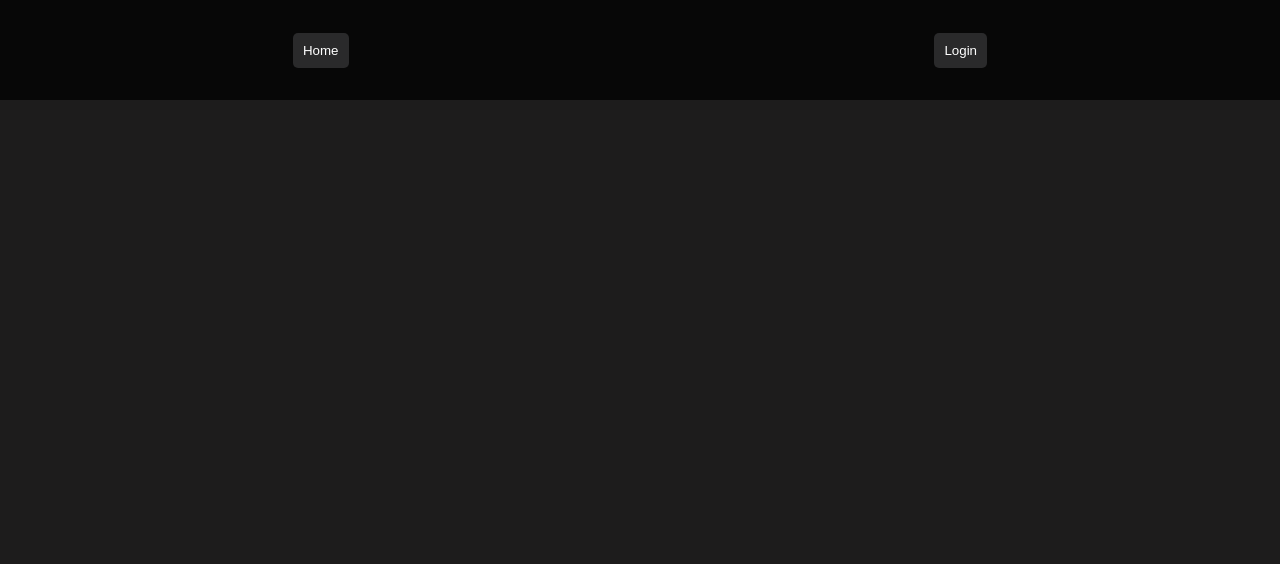
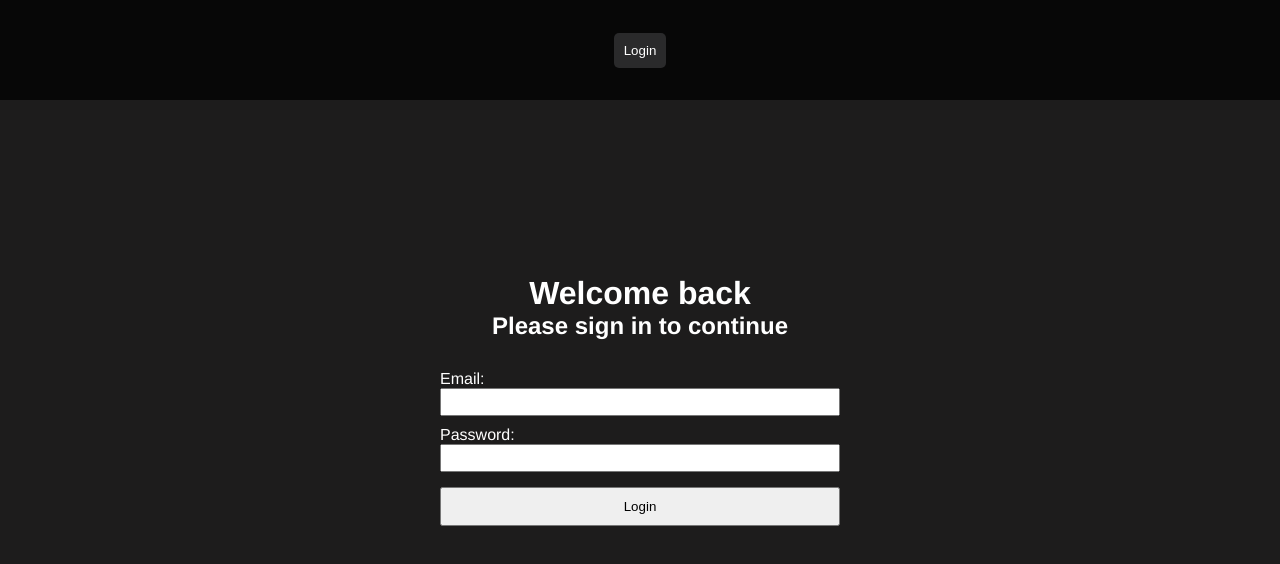
Before and after one commit to umar-bunu/seizure-tracking-system, a React (Create React App) app: page / in a window 1280 px wide. Shown: the top 564 px of the page. Built offline with nearby package versions, Linux system fonts and the light colour scheme; no server answers.

Commit message:
yoppppp-[p-dsafdsaf

```diff
--- a/src/App.js
+++ b/src/App.js
@@ -10,7 +10,6 @@ import { useAuthState } from "react-firebase-hooks/auth";
 
 import { getAuth } from "firebase/auth";
 import { initializeApp } from "firebase/app";
-import Home from "./pages/Home";
 
 // Your web app's Firebase configuration
 const firebaseConfig = {
@@ -32,11 +31,10 @@ function App() {
     <div className="main__div">
       <HeaderSect className="header__sect" />
       <Switch>
-        <Route exact path="/" render={(props) => <Home />} />
+        <Route exact path="/" render={(props) => <Login />} />
         {user && !loading && (
           <Route path="/dashboard" render={(props) => <Dashboard />} />
         )}
-        <Route path="/login" render={(props) => <Login />} />
       </Switch>
     </div>
   );
--- a/src/components/AddNewItem.jsx
+++ b/src/components/AddNewItem.jsx
@@ -97,7 +97,7 @@ function AddNewItem({ setshowAddNewItem }) {
                     time: `${timeState.getDate()}-${timeState.getMonth()}-${timeState.getFullYear()}`,
                     pictures: [],
                   });
-                  alert(doc.id);
+
                   setselectedItem({ id: doc.id });
                   setisLoading(false);
                   alert("success!!! Document created.");
--- a/src/components/HeaderSect.jsx
+++ b/src/components/HeaderSect.jsx
@@ -8,13 +8,6 @@ function HeaderSect() {
   const history = useHistory();
   return (
     <div className="headerDiv">
-      <button
-        onClick={() => {
-          history.push("/");
-        }}
-      >
-        Home
-      </button>
       {getAuth().currentUser != null && !loading && (
         <button
           onClick={() => {
@@ -29,7 +22,7 @@ function HeaderSect() {
           if (getAuth().currentUser != null) {
             await getAuth().signOut();
           } else {
-            history.push("/login");
+            history.push("/");
           }
         }}
       >
--- a/src/pages/Home.jsx
+++ /dev/null
@@ -1,7 +0,0 @@
-import React from "react";
-import "../styles/styles.css";
-function Home() {
-  return <div className="home__mainDiv"></div>;
-}
-
-export default Home;
```
